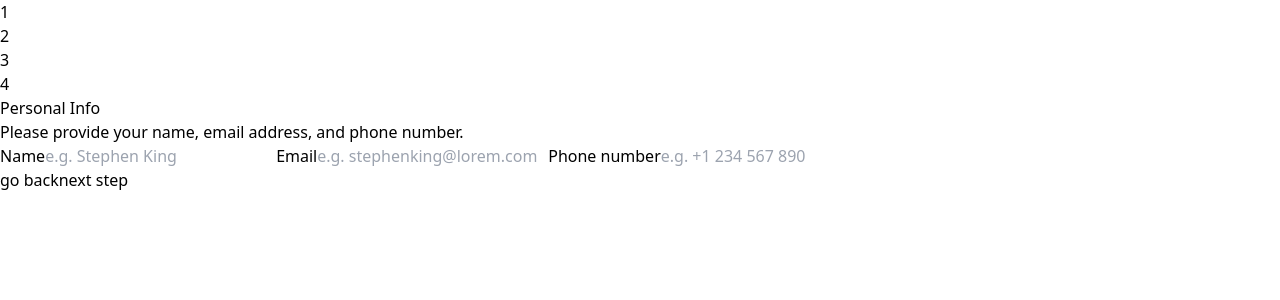
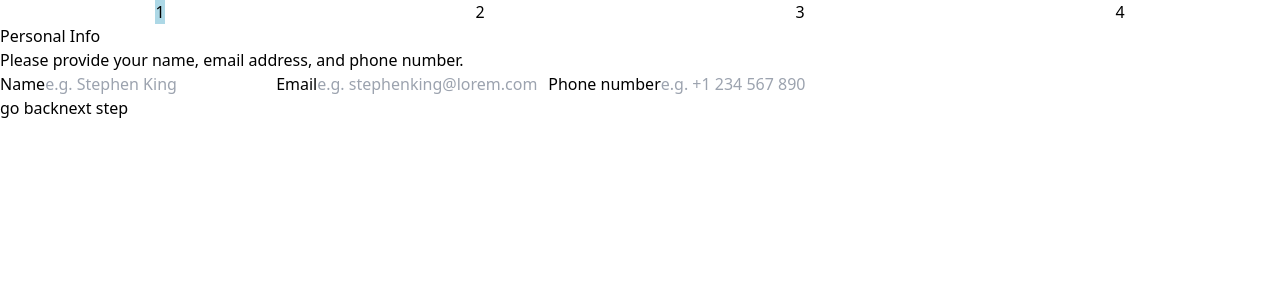
Before and after one commit to diopmorfall/multistep-form, a React (Create React App) app: page / in a window 1280 px wide. Shown: the top 300 px of the page. Built offline with nearby package versions, Linux system fonts and the light colour scheme.

Commit message:
StepsBar component updated

```diff
--- a/src/components/StepsBar/StepsBar.js
+++ b/src/components/StepsBar/StepsBar.js
@@ -1,15 +1,19 @@
 import React from 'react';
+import { useSelector } from 'react-redux';
 import style from './StepsBar.module.css';
 
-//lis should include a Link to
 export default function StepsBar() {
-    return(
+    const page = useSelector(state => state.pages.currentPage);
+    return (
         <nav>
-            <ul>
-                <li>1</li>
-                <li>2</li>
-                <li>3</li>
-                <li>4</li>
+            <ul className={style['ul']}>
+                {[1, 2, 3, 4].map(step => (
+                    <li key={step}
+                        style={page === step ? { backgroundColor: 'lightblue' } : {}}
+                    >
+                        {step}
+                    </li>
+                ))}
             </ul>
         </nav>
     );
--- a/src/components/StepsBar/StepsBar.module.css
+++ b/src/components/StepsBar/StepsBar.module.css
@@ -0,0 +1,6 @@
+.ul {
+    list-style-type: none;
+    display: flex;
+    flex-direction: row;
+    justify-content: space-around;
+}
```
